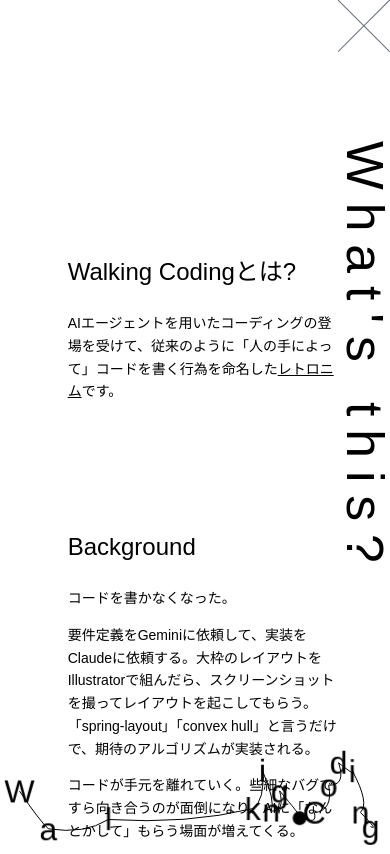
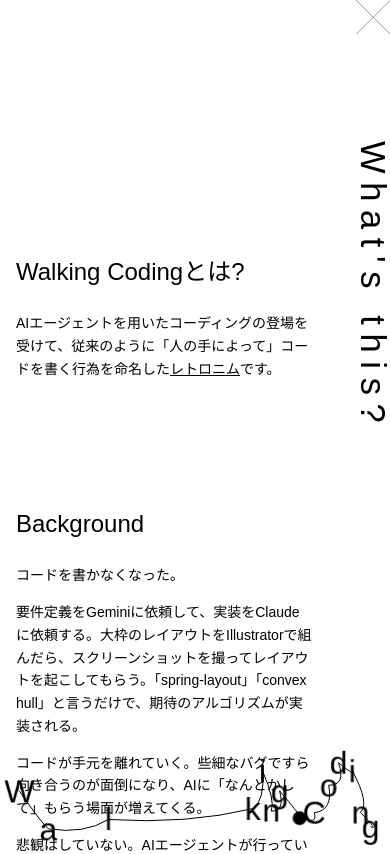
Before and after one commit to k1105/ymgsknt-walking-coding, a Next.js app: page /statement in a window 390 px wide. Shown: the top 854 px of the page. Built offline with nearby package versions, Linux system fonts and the light colour scheme; a web font is replaced by a local one.

Commit message:
グリッドを修正

```diff
--- /dev/null
+++ b/app/GridOverlay.module.css
@@ -0,0 +1,17 @@
+.grid {
+  z-index: -1;
+  display: grid;
+  grid-template-columns: repeat(6, 1fr);
+  gap: var(--grid-gap);
+  padding: 0;
+  background-color: rgba(173, 216, 230, 0.5);
+  margin-left: 3rem;
+  margin-right: 3rem;
+}
+
+@media screen and (max-width: 768px) {
+  .grid {
+    margin-left: 1rem;
+    margin-right: 1rem;
+  }
+}
--- a/app/GridOverlay.tsx
+++ b/app/GridOverlay.tsx
@@ -1,18 +1,8 @@
 "use client";
-
+import styles from "./GridOverlay.module.css";
 export default function GridOverlay() {
   return (
-    <div
-      className="fixed inset-0 pointer-events-none"
-      style={{
-        zIndex: -1,
-        display: "grid",
-        gridTemplateColumns: "repeat(6, 1fr)",
-        gap: "16px",
-        padding: "0",
-        backgroundColor: "rgba(173, 216, 230, 0.5)", // 水色の背景（gap部分と全体）
-      }}
-    >
+    <div className={`fixed inset-0 pointer-events-none ${styles.grid}`}>
       {/* 6列のグリッドアイテム */}
       {Array.from({length: 6}).map((_, index) => (
         <div
--- a/app/diary/DiaryFrame.module.css
+++ b/app/diary/DiaryFrame.module.css
@@ -1,11 +1,11 @@
 .button {
-  width: calc(var(--grid-width) / 3);
-  height: calc(var(--grid-width) / 3);
+  width: var(--grid-margin);
+  height: var(--grid-margin);
 }
 
 @media screen and (max-width: 768px) {
   .button {
-    width: calc(var(--grid-width));
-    height: calc(var(--grid-width));
+    width: calc((var(--grid-width) + var(--grid-margin)) / 2);
+    height: calc((var(--grid-width) + var(--grid-margin)) / 2);
   }
 }
--- a/app/diary/DiaryFrame.tsx
+++ b/app/diary/DiaryFrame.tsx
@@ -110,7 +110,7 @@ function useTitleAnimation(isRoot: boolean, isMobile: boolean) {
     const PC_BASE = {
       w:
         typeof window !== "undefined"
-          ? (window.innerWidth - 16 * 5) / 6 - 10
+          ? (window.innerWidth - 16 * 11) / 6 + 16 * 3
           : 100,
       h: typeof window !== "undefined" ? (window.innerHeight / 4) * 3 : 400,
       pad: 10,
--- a/app/diary/[id]/DiaryClient.tsx
+++ b/app/diary/[id]/DiaryClient.tsx
@@ -62,15 +62,9 @@ export default function DiaryClient({
           <article className="flex-1 overflow-y-auto py-64">
             <div className="font-mono text-sm md:text-base">
               {allLines.map((line, index) => (
-                <div
-                  key={index}
-                  className="flex"
-                  style={{gap: "var(--grid-gap)"}}
-                >
-                  {/* Line number with 5rem left margin */}
+                <div key={index} className={`${styles.lineContainer}`}>
                   <div
-                    className="flex-shrink-0 w-12 md:w-16 py-2 text-right text-gray-500 select-none"
-                    style={{width: "var(--grid-width)"}}
+                    className={`flex-shrink-0 py-2 text-gray-500 select-none ${styles.lineNumber}`}
                   >
                     {index + 1}
                   </div>
--- a/app/globals.css
+++ b/app/globals.css
@@ -3,8 +3,21 @@
 :root {
   --background: #ffffff;
   --foreground: #000000;
-  --grid-gap: 16px;
-  --grid-width: calc((100vw - 16px * 5) / 6);
+  --grid-margin: 3rem;
+  --grid-gap: 1rem;
+  --grid-width: calc(
+    (100vw - var(--grid-gap) * 5 - var(--grid-margin) * 2) / 6
+  );
+}
+
+@media screen and (max-width: 768px) {
+  :root {
+    --grid-gap: 0.5rem;
+    --grid-margin: 1rem;
+    --grid-width: calc(
+      (100vw - var(--grid-gap) * 5 - var(--grid-margin) * 2) / 6
+    );
+  }
 }
 
 @theme inline {
--- a/app/statement/Statement.module.css
+++ b/app/statement/Statement.module.css
@@ -1,24 +1,24 @@
 .textContainer {
   width: calc(var(--grid-width) * 3 + var(--grid-gap) * 2);
-  margin-left: calc(var(--grid-width) + var(--grid-gap));
+  margin-left: calc(var(--grid-width) + var(--grid-gap) + var(--grid-margin));
 }
 
 .header {
-  font-size: calc(var(--grid-width) / 3);
+  font-size: var(--grid-margin);
   letter-spacing: 0.25em;
-  line-height: calc(var(--grid-width) / 3);
+  line-height: var(--grid-margin);
   z-index: 1;
   writing-mode: vertical-rl;
 }
 
 @media screen and (max-width: 768px) {
   .textContainer {
-    width: calc(var(--grid-width) * 4 + var(--grid-gap) * 4);
-    margin-left: calc(var(--grid-width) + var(--grid-gap));
+    width: calc(var(--grid-width) * 5 + var(--grid-gap) * 4);
+    margin-left: var(--grid-margin);
   }
 
   .header {
-    font-size: calc(var(--grid-width));
-    line-height: calc(var(--grid-width));
+    font-size: calc((var(--grid-width) + var(--grid-margin)) / 2);
+    line-height: calc((var(--grid-width) + var(--grid-margin)) / 2);
   }
 }
```
Also changed, not shown: app/diary/[id]/DiaryClient.module.css (+23 -2 lines).
